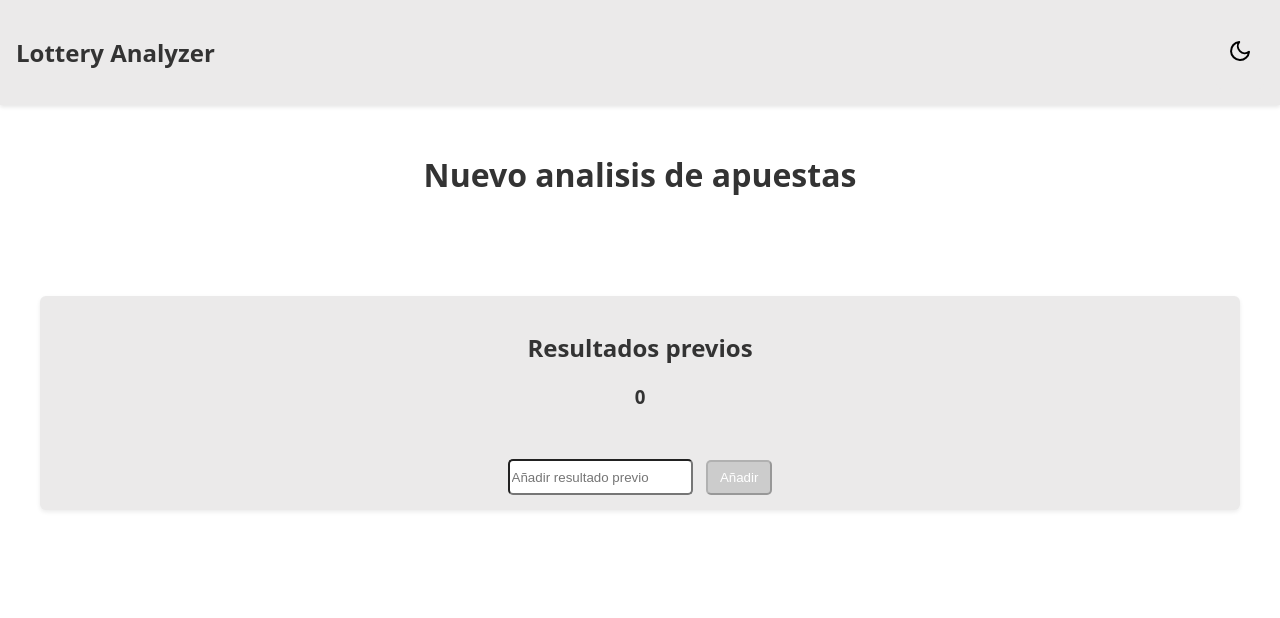
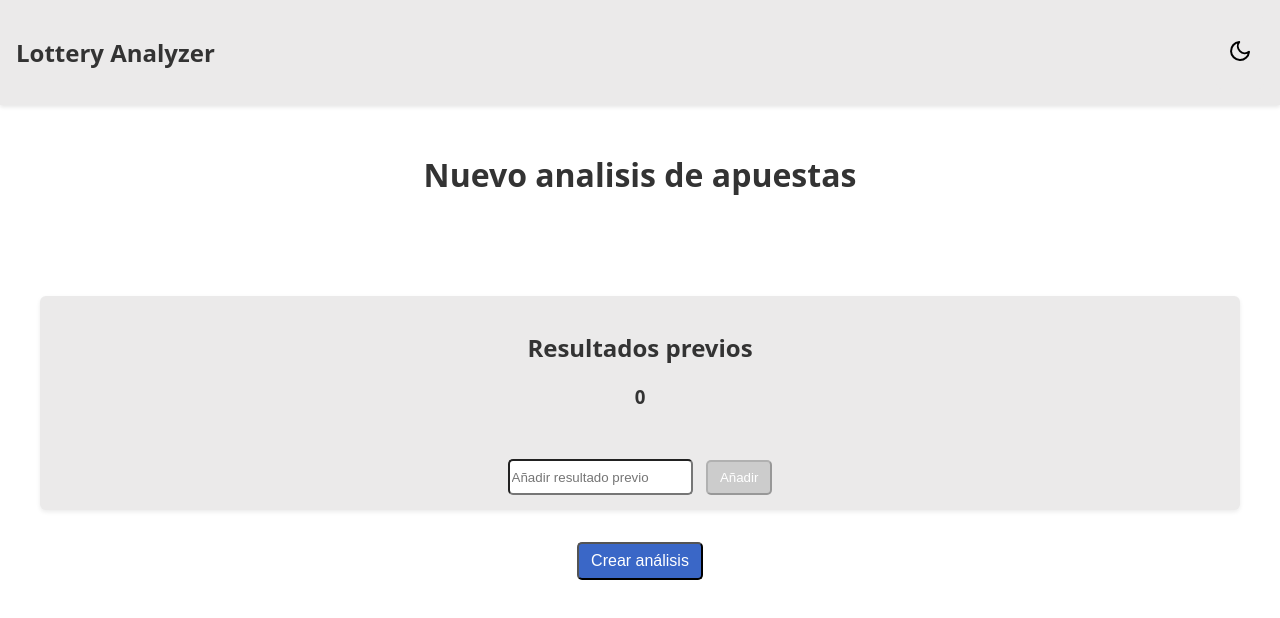
Before and after one commit to andresfgrande/ui-lottery-analyzer, a React (Vite) app: page /bets/new in a window 1280 px wide. Shown: the top 618 px of the page. Built offline with nearby package versions, Linux system fonts and the light colour scheme.

Commit message:
feat: added create new bet analysis and redirection to new bet page

```diff
--- a/src/pages/Dashboard.tsx
+++ b/src/pages/Dashboard.tsx
@@ -1,12 +1,14 @@
-import ToggleButton from "../components/ToggleButton";
 import BetList from "../components/BetList";
 import "../styles/dashboard.css";
+import { useNavigate } from "react-router-dom";
 
 export default function Dashboard() {
+    const navigate = useNavigate();
   return (
     <>
       <h1 className="dashboard-title">Apuestas</h1>
       <BetList></BetList>
+      <button className="create-button-main" onClick={()=> navigate(`bets/new`)}> Crear nuevo análisis</button>
     </>
   );
 }
--- a/src/pages/NewBet.tsx
+++ b/src/pages/NewBet.tsx
@@ -1,28 +1,59 @@
 import { useState, useEffect } from "react";
 import "../styles/newBet.css";
 import { PreviousResults, PreviousResult } from "../types/PreviousResult";
-
+import createBet from "../services/createBet.ts";
+import { useNavigate } from "react-router-dom";
 
 export default function NewBet() {
   const [previousResults, setPreviousResults] = useState<PreviousResults>(
     new PreviousResults()
   );
   const [newPreviousResult, setNewPreviousResult] = useState("");
+  const navigate = useNavigate();
 
   const addPreviousResult = () => {
     const newPreviousResultTrimmed = newPreviousResult.trim();
     if (newPreviousResultTrimmed) {
-      previousResults.addPreviousResult(new PreviousResult(newPreviousResultTrimmed));
-      setPreviousResults(new PreviousResults(previousResults.getPreviousResults().previousResults.map(pr => new PreviousResult(pr))));
+      previousResults.addPreviousResult(
+        new PreviousResult(newPreviousResultTrimmed)
+      );
+      setPreviousResults(
+        new PreviousResults(
+          previousResults
+            .getPreviousResults()
+            .previousResults.map((pr) => new PreviousResult(pr))
+        )
+      );
       setNewPreviousResult("");
     }
   };
 
-  const removePreviousResult = (previousResult: string)=>{
+  const removePreviousResult = (previousResult: string) => {
     const resultToRemove = new PreviousResult(previousResult);
     previousResults.removePreviousResult(resultToRemove);
-    setPreviousResults(new PreviousResults(previousResults.getPreviousResults().previousResults.map(pr => new PreviousResult(pr))));
-  }
+    setPreviousResults(
+      new PreviousResults(
+        previousResults
+          .getPreviousResults()
+          .previousResults.map((pr) => new PreviousResult(pr))
+      )
+    );
+  };
+
+  const createBetAnalysis = async () => {
+    if (previousResults.getLength() === 0) {
+      alert("Debe añadir al menos un resultado previo.");
+      return;
+    }
+    const createBetRequest = {
+      previousResults: previousResults.getPreviousResults().previousResults,
+      generateBet: true,
+    };
+    const response = await createBet(createBetRequest);
+    if (response) {
+     navigate(`/bets/${response.betId}`);
+    }
+  };
 
   return (
     <>
@@ -34,11 +65,17 @@ export default function NewBet() {
             <div className="previous-results">
               <h3>{previousResults.getLength()}</h3>
               <div className="results-grid">
-                {previousResults.getPreviousResults().previousResults.map((result, index) => (
-                  <span onClick={()=>removePreviousResult(result)} key={index} className="result-item">
-                    {result}
-                  </span>
-                ))}
+                {previousResults
+                  .getPreviousResults()
+                  .previousResults.map((result, index) => (
+                    <span
+                      onClick={() => removePreviousResult(result)}
+                      key={index}
+                      className="result-item"
+                    >
+                      {result}
+                    </span>
+                  ))}
               </div>
             </div>
             <div className="add-previous-result-form">
@@ -60,6 +97,16 @@ export default function NewBet() {
               </button>
             </div>
           </div>
+          <div className="create-button-container">
+            <button
+              type="button"
+              className="create-button"
+              onClick={createBetAnalysis}
+            >
+              {" "}
+              Crear análisis
+            </button>
+          </div>
         </div>
       </div>
     </>
--- a/src/styles/dashboard.css
+++ b/src/styles/dashboard.css
@@ -50,3 +50,16 @@
     margin-top: 1.1em;
   }
 }
+
+
+.create-button-main {
+  padding: 8px 12px;
+  border-radius: 5px;
+  cursor: pointer;
+  background-color: rgb(58, 103, 199);
+  color: white;
+  font-size: 17px;
+  position: fixed;
+  margin-bottom: 2em;
+  margin-right: 1em;
+}
--- a/src/styles/newBet.css
+++ b/src/styles/newBet.css
@@ -28,3 +28,15 @@
   background-color: #cccccc;
   cursor: not-allowed;
 }
+
+.create-button-container {
+  margin-top: 2em;
+}
+.create-button {
+  padding: 8px 12px;
+  border-radius: 5px;
+  cursor: pointer;
+  background-color: rgb(58, 103, 199);
+  color: white;
+  font-size: 16px;
+}
```
